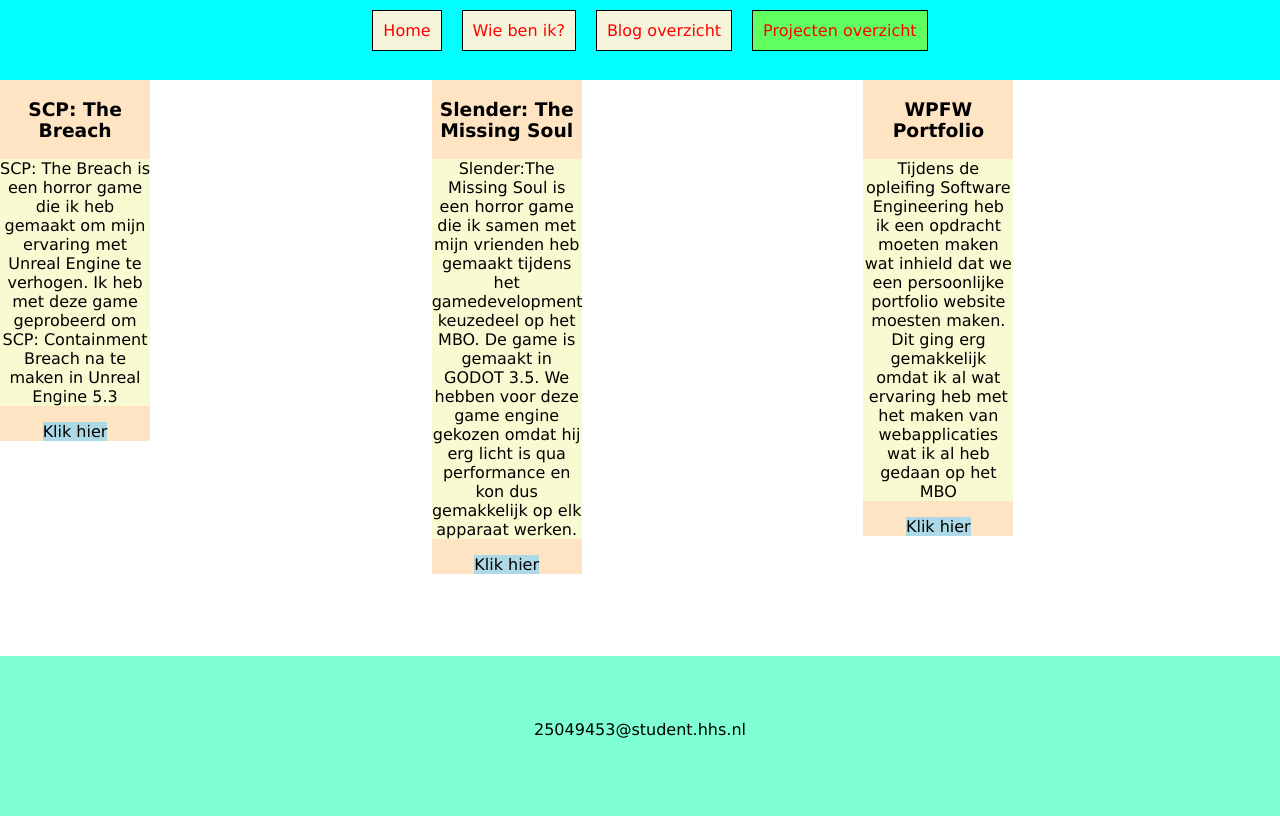
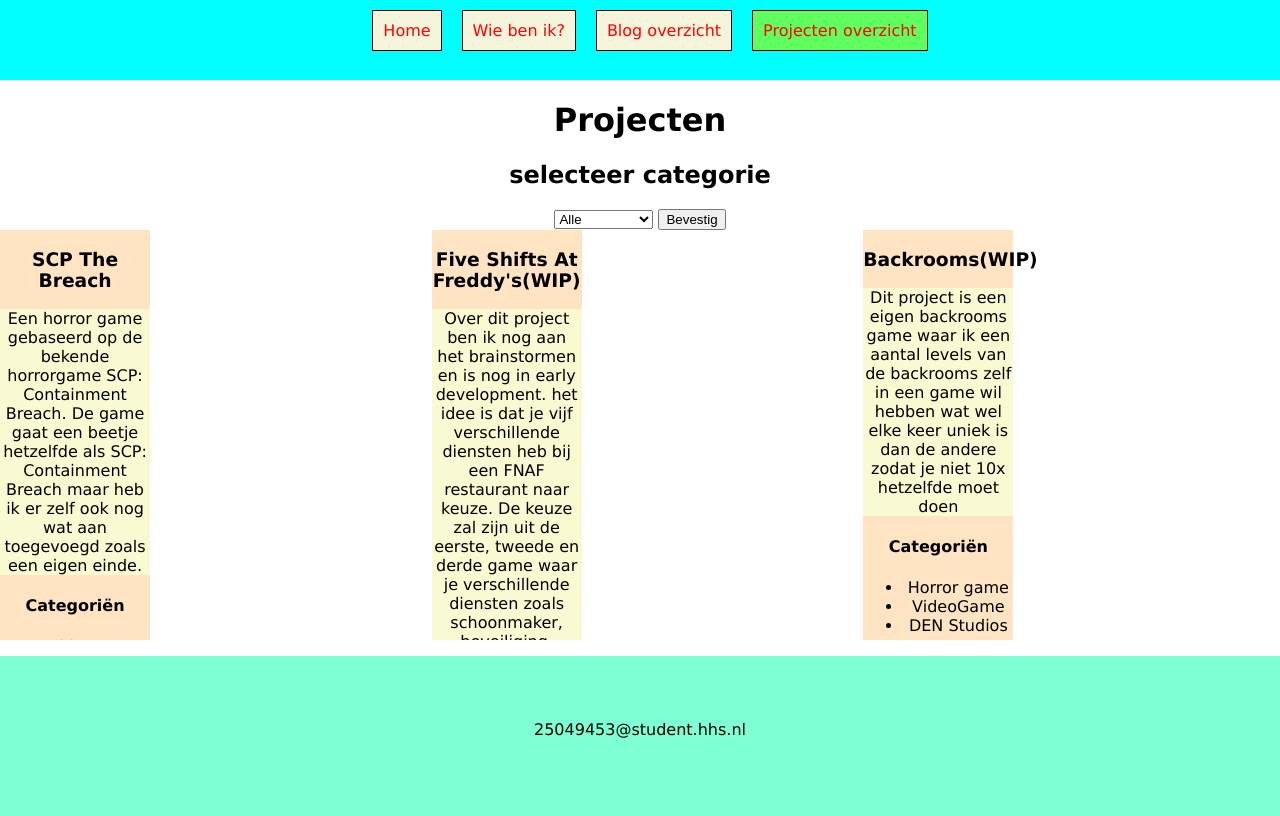
Before and after one commit to StroopwafelDev/WPFW-opdr1, a plain HTML site: page projecten.html in a window 1280 px wide. Drawn offline with Linux system fonts and the light colour scheme.

Commit message:
projectenpagina word nu gevuld met JSON bestand met een werkende filter functie voor categoriën

```diff
--- a/projecten.html
+++ b/projecten.html
@@ -26,47 +26,24 @@
     </header>
 
     <main>
-        <div class="parent">
-            <div class="card">
-                <h3 class="card-header">
-                    SCP: The Breach
-                </h3>
-                <p class="card-body">
-                    SCP: The Breach is een horror game die ik heb gemaakt om mijn ervaring met Unreal Engine te verhogen. Ik heb met deze game geprobeerd om SCP: Containment Breach na te maken in Unreal Engine 5.3
-                </p>
-                <a href="https://gamejolt.com/games/scpthebreach/896847" class="card-link">
-                    Klik hier
-                </a>
-            </div>
-            <div class="card">
-                <h3 class="card-header">
-                    Slender: The Missing Soul
-                </h3>
-                <p class="card-body">
-                    Slender:The Missing Soul is een horror game die ik samen met mijn vrienden heb gemaakt tijdens het gamedevelopment keuzedeel op het MBO.
-                    De game is gemaakt in GODOT 3.5. We hebben voor deze game engine gekozen omdat hij erg licht is qua performance en kon dus gemakkelijk op elk apparaat werken.
-                </p>
-                <a href="https://gamejolt.com/games/slender_the_missing_soul/815259" class="card-link">
-                    Klik hier
-                </a>
-            </div>
-            <div class="card">
-                <h3 class="card-header">
-                    WPFW Portfolio
-                </h3>
-                <p class="card-body">
-                    Tijdens de opleifing Software Engineering heb ik een opdracht moeten maken wat inhield dat we een persoonlijke portfolio website moesten maken.
-                    Dit ging erg gemakkelijk omdat ik al wat ervaring heb met het maken van webapplicaties wat ik al heb gedaan op het MBO
-                </p>
-                <a href="index.html" class="card-link">
-                    Klik hier
-                </a>
-            </div>
+        <h1>Projecten</h1>
+        <h2>selecteer categorie</h2>
+        <select name="category" class="category-select">
+            <option value="All">Alle</option>
+            <option value="VideoGame">Video game</option>
+            <option value="Horror game">Horror game</option>
+            <option value="DEN Studios">DEN Studios</option>
+        </select>
+        <button onclick="showProjects()">Bevestig</button>
+        <div class="parent showroom">
+
         </div>
     </main>
 
     <footer>
         <p class="footer-item">25049453@student.hhs.nl</p>
     </footer>
+
+    <script src="projecten.js"></script>
 </body>
 </html>
--- /dev/null
+++ b/projecten.js
@@ -0,0 +1,68 @@
+const showRoom = document.querySelector(".showroom")
+const categorySelect = document.querySelector(".category-select")
+
+
+
+
+function showProjects() {
+    fetch("/projecten.json")
+        .then(myData => myData.json())
+        .then(jsonData => createCard(jsonData));
+}
+
+
+function createCard(data) {
+    console.log(categorySelect.value);
+    let prepared = ``
+    data.forEach(project => {
+        if (categorySelect.value == "All") {
+            prepared += `
+
+            <div class="card">
+                <h3 class="card-header">
+                    ${project.titel}
+                </h3>
+                <p class="card-body">
+                    ${project.beschrijving}
+                </p>
+                <h4>Categoriën</h4>
+                <ul>`
+            project.categoriën.forEach(categorie => {
+                prepared += `<li>${categorie}</li>`
+            });
+            prepared += `</ul>
+            </div>
+
+        `;
+        } else {
+            project.categoriën.forEach(category => {
+                if (category == categorySelect.value) {
+                    prepared += `
+
+            <div class="card">
+                <h3 class="card-header">
+                    ${project.titel}
+                </h3>
+                <p class="card-body">
+                    ${project.beschrijving}
+                </p>
+                <h4>Categoriën</h4>
+                <ul>`
+                    project.categoriën.forEach(categorie => {
+                        prepared += `<li>${categorie}</li>`
+                    });
+                    prepared += `</ul>
+            </div>
+
+        `;
+
+                }
+            });
+        }
+    });
+
+    showRoom.innerHTML = prepared
+
+}
+
+showProjects();
--- a/projecten.json
+++ b/projecten.json
@@ -1,102 +1,51 @@
 [
     {
         "titel" : "SCP The Breach",
-        "beschrijving" : "",
+        "beschrijving" : "Een horror game gebaseerd op de bekende horrorgame SCP: Containment Breach. De game gaat een beetje hetzelfde als SCP: Containment Breach maar heb ik er zelf ook nog wat aan toegevoegd zoals een eigen einde.",
         "categoriën" : [
             "VideoGame",
             "Horror game",
-            ""
+            "DEN Studios"
         ],
-        "popularity" : 50,
-        "thumbnail" : "",
-        "images" : []
+        "popularity" : 50
     },
     {
-        "titel" : "",
-        "beschrijving" : "",
-        "categoriën" : [],
-        "popularity" : 0,
-        "thumbnail" : "",
-        "images" : []
+        "titel" : "Five Shifts At Freddy's(WIP)",
+        "beschrijving" : "Over dit project ben ik nog aan het brainstormen en is nog in early development. het idee is dat je vijf verschillende diensten heb bij een FNAF restaurant naar keuze. De keuze zal zijn uit de eerste, tweede en derde game waar je verschillende diensten zoals schoonmaker, beveiliging, animatronic reperatie enz.",
+        "categoriën" : [
+            "VideoGame",
+            "Horror game",
+            "DEN Studios"
+        ],
+        "popularity" : 70
     },
     {
-        "titel" : "",
-        "beschrijving" : "",
-        "categoriën" : [],
-        "popularity" : 0,
-        "thumbnail" : "",
-        "images" : []
+        "titel" : "Backrooms(WIP)",
+        "beschrijving" : "Dit project is een eigen backrooms game waar ik een aantal levels van de backrooms zelf in een game wil hebben wat wel elke keer uniek is dan de andere zodat je niet 10x hetzelfde moet doen",
+        "categoriën" : [
+            "Horror game",
+            "VideoGame",
+            "DEN Studios"
+        ],
+        "popularity" : 60
     },
     {
-        "titel" : "",
-        "beschrijving" : "",
-        "categoriën" : [],
-        "popularity" : 0,
-        "thumbnail" : "",
-        "images" : []
+        "titel" : "Slender: The Missing Soul",
+        "beschrijving" : "Dit is een project die ik samen met vrienden heb gemaakt voor het keuzedeel gamedesign wat wij volgden op het ROC Mondriaan. deze game haat over iemand die op zoek is naar zijn broer en allemaal rare dingen tegenkomt op zijn pad",
+        "categoriën" : [
+            "Horror game",
+            "VideoGame",
+            "DEN Studios"
+        ],
+        "popularity" : 100
     },
     {
-        "titel" : "",
-        "beschrijving" : "",
-        "categoriën" : [],
-        "popularity" : 0,
-        "thumbnail" : "",
-        "images" : []
-    },
-    {
-        "titel" : "",
-        "beschrijving" : "",
-        "categoriën" : [],
-        "popularity" : 0,
-        "thumbnail" : "",
-        "images" : []
-    },
-    {
-        "titel" : "",
-        "beschrijving" : "",
-        "categoriën" : [],
-        "popularity" : 0,
-        "thumbnail" : "",
-        "images" : []
-    },
-    {
-        "titel" : "",
-        "beschrijving" : "",
-        "categoriën" : [],
-        "popularity" : 0,
-        "thumbnail" : "",
-        "images" : []
-    },
-    {
-        "titel" : "",
-        "beschrijving" : "",
-        "categoriën" : [],
-        "popularity" : 0,
-        "thumbnail" : "",
-        "images" : []
-    },
-    {
-        "titel" : "",
-        "beschrijving" : "",
-        "categoriën" : [],
-        "popularity" : 0,
-        "thumbnail" : "",
-        "images" : []
-    },
-    {
-        "titel" : "",
-        "beschrijving" : "",
-        "categoriën" : [],
-        "popularity" : 0,
-        "thumbnail" : "",
-        "images" : []
-    },
-    {
-        "titel" : "",
-        "beschrijving" : "",
-        "categoriën" : [],
-        "popularity" : 0,
-        "thumbnail" : "",
-        "images" : []
+        "titel" : "BlackJack",
+        "beschrijving" : "Dit project is een blackjack game die ik helemaal ga uitwerken met allemaal grappen erin(zoals Jack Black die de main character is.",
+        "categoriën" : [
+            "VideoGame",
+            "DEN Studios"
+        ],
+        "popularity" : 20
     }
 ]
```
